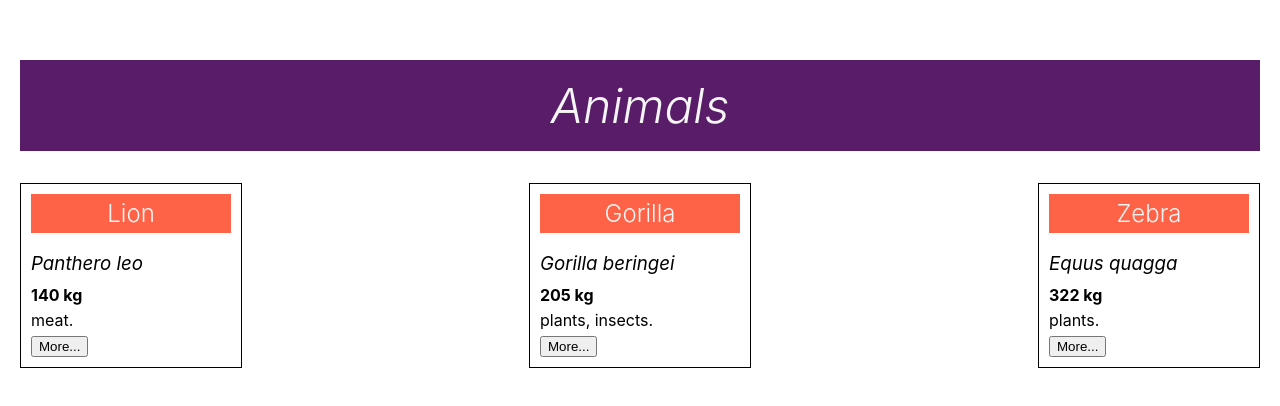
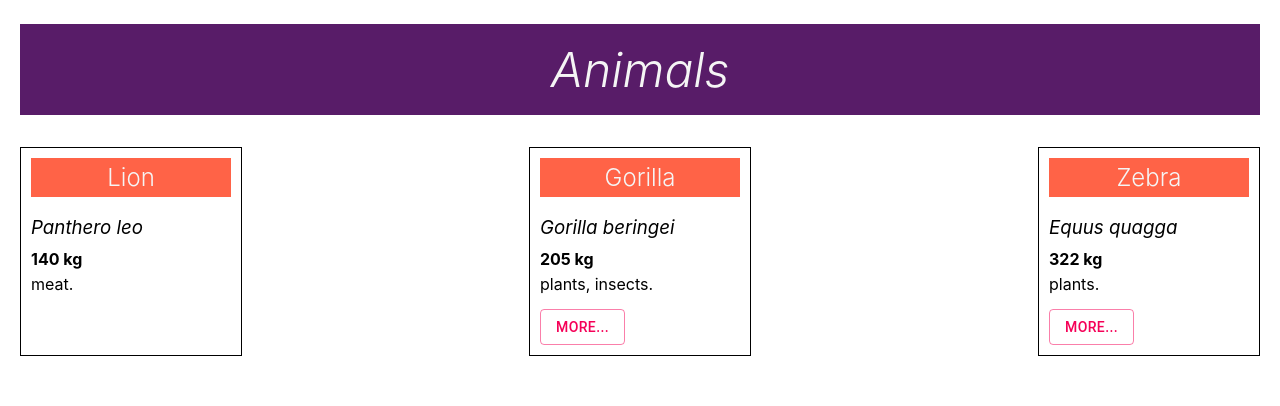
Before and after one commit to gingkob/dot-react-04, a React (Create React App) app: page / in a window 1280 px wide. Shown: the top 406 px of the page. Built offline with nearby package versions, Linux system fonts and the light colour scheme.

Commit message:
before proptypes and added MUI

```diff
--- a/package.json
+++ b/package.json
@@ -3,6 +3,7 @@
   "version": "0.1.0",
   "private": true,
   "dependencies": {
+    "@material-ui/core": "^4.11.3",
     "@testing-library/jest-dom": "^5.11.4",
     "@testing-library/react": "^11.1.0",
     "@testing-library/user-event": "^12.1.10",
--- a/src/components/AnimalCard/AnimalCard.css
+++ b/src/components/AnimalCard/AnimalCard.css
@@ -28,3 +28,7 @@ h3 {
 .animal-wrapper > h2 {
   margin: 0;
 }
+
+.animal-wrapper > div {
+  margin-bottom: 10px;
+}
--- a/src/components/AnimalCard/AnimalCard.js
+++ b/src/components/AnimalCard/AnimalCard.js
@@ -1,15 +1,17 @@
 import React from 'react';
 import './AnimalCard.css';
+import { Button } from '@material-ui/core';
 
 function AnimalCard(props) {
-  const { name, additional, diet, scientificName, size } = props;
+  const { name, additional, additionalInfo, diet, scientificName, size } = props;
   return (
     <div className='animal-wrapper'>
       <h2>{name}</h2>
       <h3>{scientificName}</h3>
       <h4>{size} kg</h4>
       <div>{diet.join(', ')}.</div>
-      <button onClick={() => additional ? alert(JSON.stringify(additional)) : {}}>More...</button>
+      {/* <button onClick={() => additional ? alert(JSON.stringify(additional)) : {}}>More...</button> */}
+      {additional ? <Button variant="outlined" color='secondary' onClick={() => additionalInfo(additional)}>More...</Button> : null}
     </div>
   )
 }
--- a/src/components/App/App.css
+++ b/src/components/App/App.css
@@ -1,12 +1,13 @@
 .wrapper {
   display: flex;
   justify-content: space-between;
-  margin-top: 0.5rem;
+  margin-top: 0.25rem;
   flex-wrap: wrap;
   padding: 20px;
 }
 
 .wrapper > h1 {
+  margin-top: auto;
   text-align: center;
   font-style: oblique;
   font-weight: 300;
--- a/src/components/App/App.js
+++ b/src/components/App/App.js
@@ -1,19 +1,25 @@
 import data from './data'
 import AnimalCard from '../AnimalCard/AnimalCard'
 import './App.css';
+
+function showAdditional(additional) {
+  const alertInfo = Object.entries(additional).map(info => `${info[0]}: ${info[1]}`).join('\n');
+  alert(alertInfo);
+}
 
 function App() {
   return (
     <div className="wrapper">
       <h1>Animals</h1>
-      {data.map(animal=><AnimalCard
+      {data.map(animal => <AnimalCard
+        additional={animal.additional}
+        additionalInfo={animal.additional ? showAdditional : null}
+        diet={animal.diet}
         key={animal.name}
         name={animal.name}
-        additional={animal.additional}
-        diet={animal.diet}
         scientificName={animal.scientificName}
         size={animal.size}
-        />)}
+      />)}
     </div>
   );
 }
```
Also changed, not shown: 2 other files (tests, documents, lock files or other folders).
